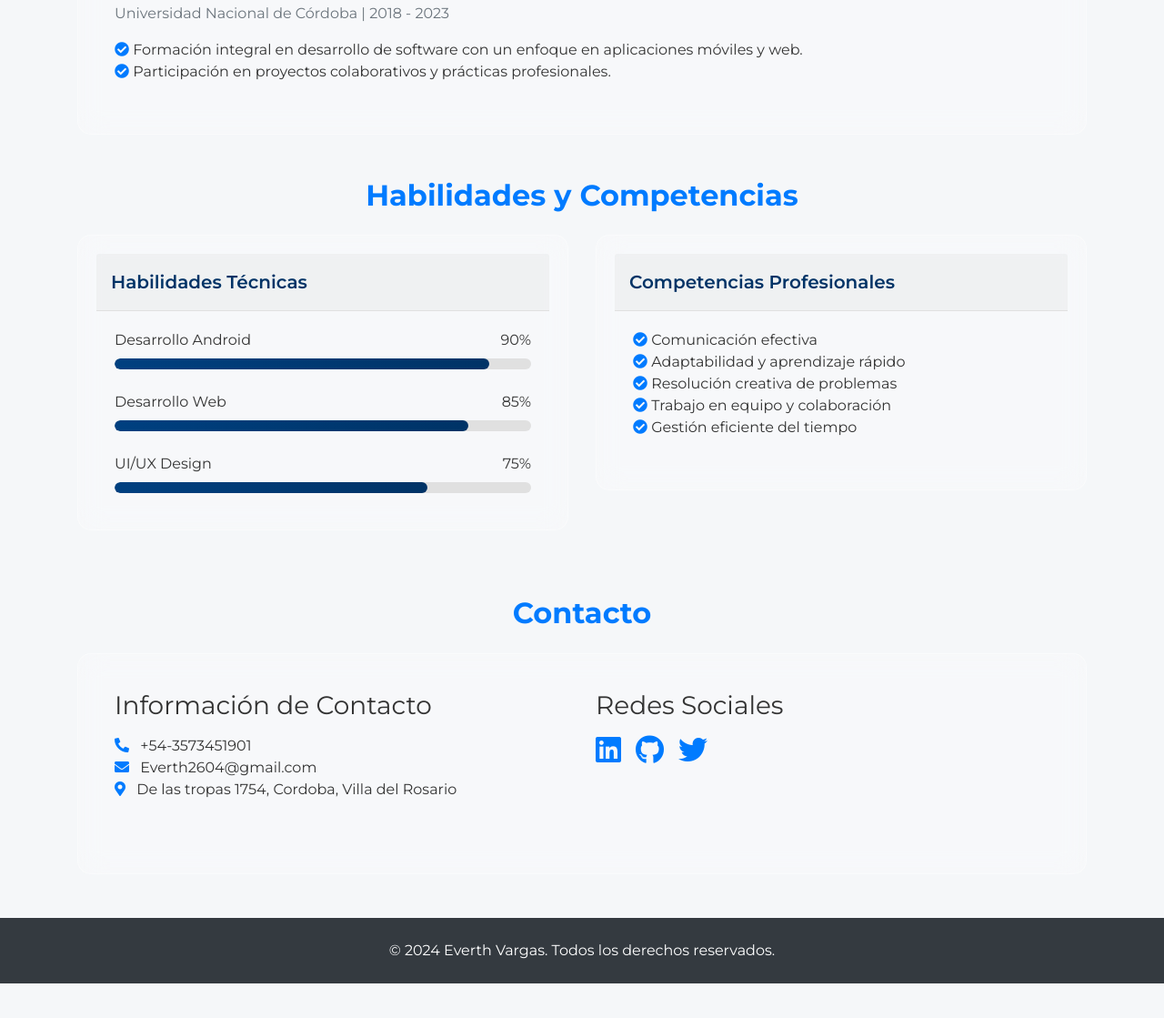
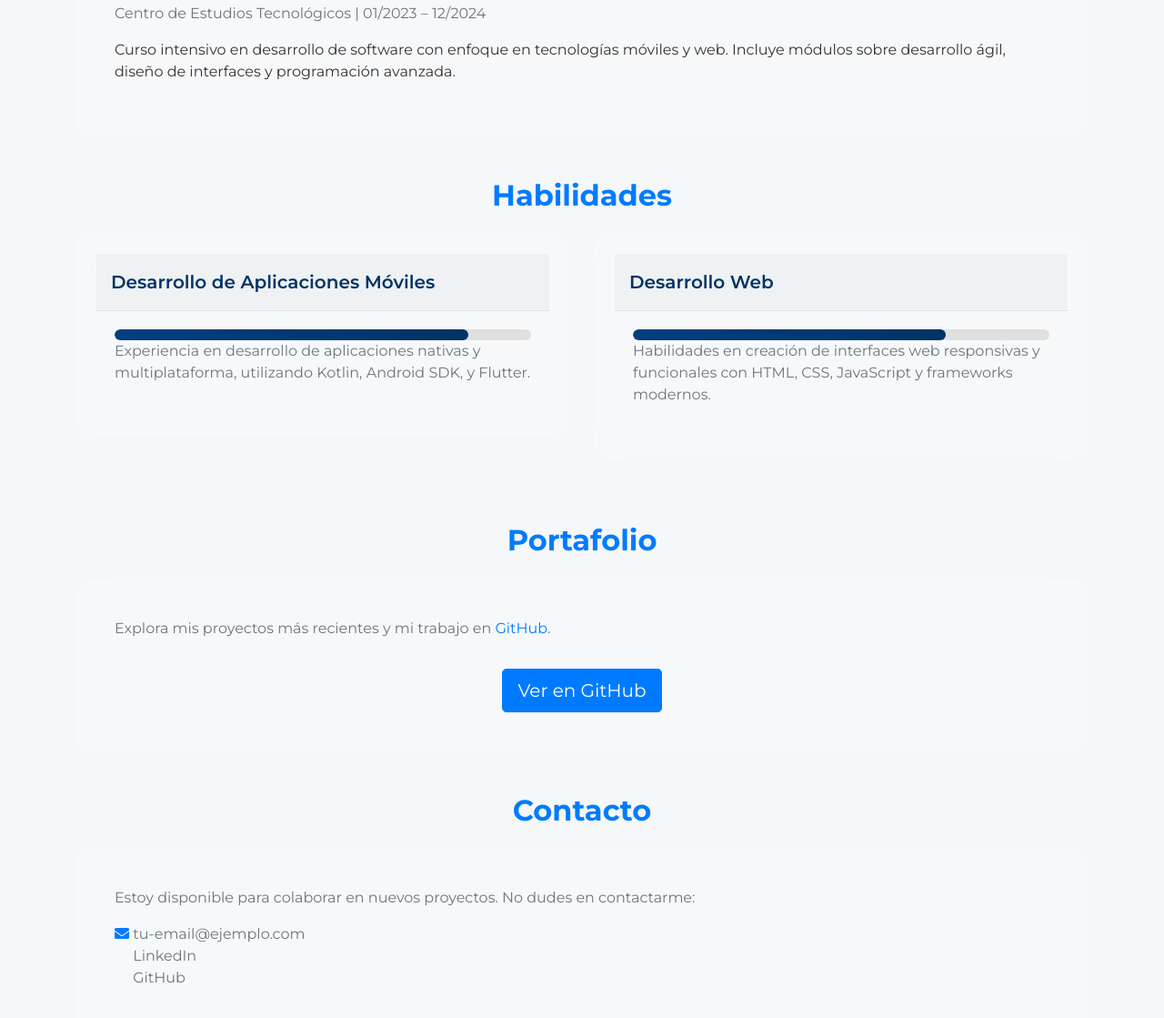
Before and after one commit to Everth2604/site-web, a plain HTML site: page index.html in a window 1280 px wide. Shown: the part 1629-2748 px from the top of the page at 91% size. Before the commit the page ends 2710 px from the top, so only its background shows below. Drawn offline with nearby package versions, Linux system fonts and the light colour scheme.

Commit message:
Update index.html
portafolio

```diff
--- a/index.html
+++ b/index.html
@@ -85,6 +85,9 @@
                     <a class="nav-link text-gray-700 hover:text-blue-700" href="#skills">Habilidades</a>
                 </li>
                 <li class="nav-item">
+                    <a class="nav-link text-gray-700 hover:text-blue-700" href="#portfolio">Portafolio</a>
+                </li>
+                <li class="nav-item">
                     <a class="nav-link text-gray-700 hover:text-blue-700" href="#contact">Contacto</a>
                 </li>
             </ul>
@@ -161,64 +164,48 @@
             <div class="card glass-effect">
                 <div class="card-header">PTS EN DESARROLLO DE SOFTWARE</div>
                 <div class="card-body">
-                    <p class="text-muted">Universidad Nacional de Córdoba | 2018 - 2023</p>
-                    <ul class="list-unstyled">
-                        <li><i class="fas fa-check-circle text-primary"></i> Formación integral en desarrollo de software con un enfoque en aplicaciones móviles y web.</li>
-                        <li><i class="fas fa-check-circle text-primary"></i> Participación en proyectos colaborativos y prácticas profesionales.</li>
-                    </ul>
+                    <p class="text-muted">Centro de Estudios Tecnológicos | 01/2023 – 12/2024</p>
+                    <p>Curso intensivo en desarrollo de software con enfoque en tecnologías móviles y web. Incluye módulos sobre desarrollo ágil, diseño de interfaces y programación avanzada.</p>
                 </div>
             </div>
         </section>
 
         <section id="skills" class="mb-5">
-            <h2 class="text-center text-primary font-weight-bold mb-4">Habilidades y Competencias</h2>
+            <h2 class="text-center text-primary font-weight-bold mb-4">Habilidades</h2>
             <div class="row">
                 <div class="col-md-6 mb-4">
                     <div class="card glass-effect">
-                        <div class="card-header">Habilidades Técnicas</div>
+                        <div class="card-header">Desarrollo de Aplicaciones Móviles</div>
                         <div class="card-body">
-                            <div class="mb-4">
-                                <div class="d-flex justify-content-between mb-2">
-                                    <span>Desarrollo Android</span>
-                                    <span>90%</span>
-                                </div>
-                                <div class="skill-bar">
-                                    <div class="skill-progress" style="width: 90%;"></div>
-                                </div>
-                            </div>
-                            <div class="mb-4">
-                                <div class="d-flex justify-content-between mb-2">
-                                    <span>Desarrollo Web</span>
-                                    <span>85%</span>
-                                </div>
                             <div class="skill-bar">
                                 <div class="skill-progress" style="width: 85%;"></div>
                             </div>
+                            <p class="text-muted">Experiencia en desarrollo de aplicaciones nativas y multiplataforma, utilizando Kotlin, Android SDK, y Flutter.</p>
                         </div>
-                            <div>
-                                <div class="d-flex justify-content-between mb-2">
-                                    <span>UI/UX Design</span>
-                                    <span>75%</span>
                     </div>
+                </div>
+
+                <div class="col-md-6 mb-4">
+                    <div class="card glass-effect">
+                        <div class="card-header">Desarrollo Web</div>
+                        <div class="card-body">
                             <div class="skill-bar">
                                 <div class="skill-progress" style="width: 75%;"></div>
+                            </div>
+                            <p class="text-muted">Habilidades en creación de interfaces web responsivas y funcionales con HTML, CSS, JavaScript y frameworks modernos.</p>
                         </div>
                     </div>
                 </div>
             </div>
-                </div>
-                <div class="col-md-6 mb-4">
+        </section>
+
+        <section id="portfolio" class="mb-5">
+            <h2 class="text-center text-primary font-weight-bold mb-4">Portafolio</h2>
             <div class="card glass-effect">
-                        <div class="card-header">Competencias Profesionales</div>
                 <div class="card-body">
-                            <ul class="list-unstyled">
-                                <li><i class="fas fa-check-circle text-primary"></i> Comunicación efectiva</li>
-                                <li><i class="fas fa-check-circle text-primary"></i> Adaptabilidad y aprendizaje rápido</li>
-                                <li><i class="fas fa-check-circle text-primary"></i> Resolución creativa de problemas</li>
-                                <li><i class="fas fa-check-circle text-primary"></i> Trabajo en equipo y colaboración</li>
-                                <li><i class="fas fa-check-circle text-primary"></i> Gestión eficiente del tiempo</li>
-                            </ul>
-                        </div>
+                    <p class="text-muted">Explora mis proyectos más recientes y mi trabajo en <a href="https://github.com/Everth2604" target="_blank" class="text-primary">GitHub</a>.</p>
+                    <div class="d-flex flex-column align-items-center">
+                        <a href="https://github.com/tu-perfil" target="_blank" class="btn btn-primary btn-lg mt-3">Ver en GitHub</a>
                     </div>
                 </div>
             </div>
@@ -228,44 +215,25 @@
             <h2 class="text-center text-primary font-weight-bold mb-4">Contacto</h2>
             <div class="card glass-effect">
                 <div class="card-body">
-                    <div class="row">
-                        <div class="col-md-6 mb-4">
-                            <h3 class="font-weight-semibold mb-3">Información de Contacto</h3>
+                    <p class="text-muted">Estoy disponible para colaborar en nuevos proyectos. No dudes en contactarme:</p>
                     <ul class="list-unstyled">
-                                <li><i class="fas fa-phone-alt text-primary mr-2"></i> +54-3573451901</li>
-                                <li><i class="fas fa-envelope text-primary mr-2"></i> Everth2604@gmail.com</li>
-                                <li><i class="fas fa-map-marker-alt text-primary mr-2"></i> De las tropas 1754, Cordoba, Villa del Rosario</li>
+                        <li><i class="fas fa-envelope text-primary"></i> <a href="mailto:tu-email@ejemplo.com" class="text-muted">tu-email@ejemplo.com</a></li>
+                        <li><i class="fas fa-linkedin text-primary"></i> <a href="https://linkedin.com/in/tu-perfil" target="_blank" class="text-muted">LinkedIn</a></li>
+                        <li><i class="fas fa-github text-primary"></i> <a href="https://github.com/tu-perfil" target="_blank" class="text-muted">GitHub</a></li>
                     </ul>
-                        </div>
-                        <div class="col-md-6 mb-4">
-                            <h3 class="font-weight-semibold mb-3">Redes Sociales</h3>
-                            <div class="d-flex">
-                                <a href="#" class="text-primary mr-3"><i class="fab fa-linkedin fa-2x"></i></a>
-                                <a href="#" class="text-primary mr-3"><i class="fab fa-github fa-2x"></i></a>
-                                <a href="#" class="text-primary"><i class="fab fa-twitter fa-2x"></i></a>
-                            </div>
-                        </div>
-                    </div>
                 </div>
             </div>
         </section>
     </main>
 
     <!-- Footer -->
-    <footer class="bg-dark text-white text-center py-4">
+    <footer class="bg-dark text-white text-center py-3">
         <p class="mb-0">&copy; 2024 Everth Vargas. Todos los derechos reservados.</p>
     </footer>
 
-    <!-- Bootstrap JS and dependencies -->
+    <!-- Bootstrap JS -->
     <script src="https://code.jquery.com/jquery-3.5.1.slim.min.js"></script>
-    <script src="https://cdn.jsdelivr.net/npm/@popperjs/core@2.5.3/dist/umd/popper.min.js"></script>
+    <script src="https://cdn.jsdelivr.net/npm/@popperjs/core@2.11.6/dist/umd/popper.min.js"></script>
     <script src="https://stackpath.bootstrapcdn.com/bootstrap/4.5.2/js/bootstrap.min.js"></script>
-
-    <!-- GSAP Animations -->
-    <script>
-        gsap.from("header", { opacity: 0, duration: 1, y: -50 });
-        gsap.from(".card", { opacity: 0, duration: 1, y: 50, stagger: 0.2, delay: 0.5 });
-        gsap.from("footer", { opacity: 0, duration: 1, y: 50, delay: 1 });
-    </script>
 </body>
 </html>
```
Lines whose indentation alone changed are shown as unchanged.
